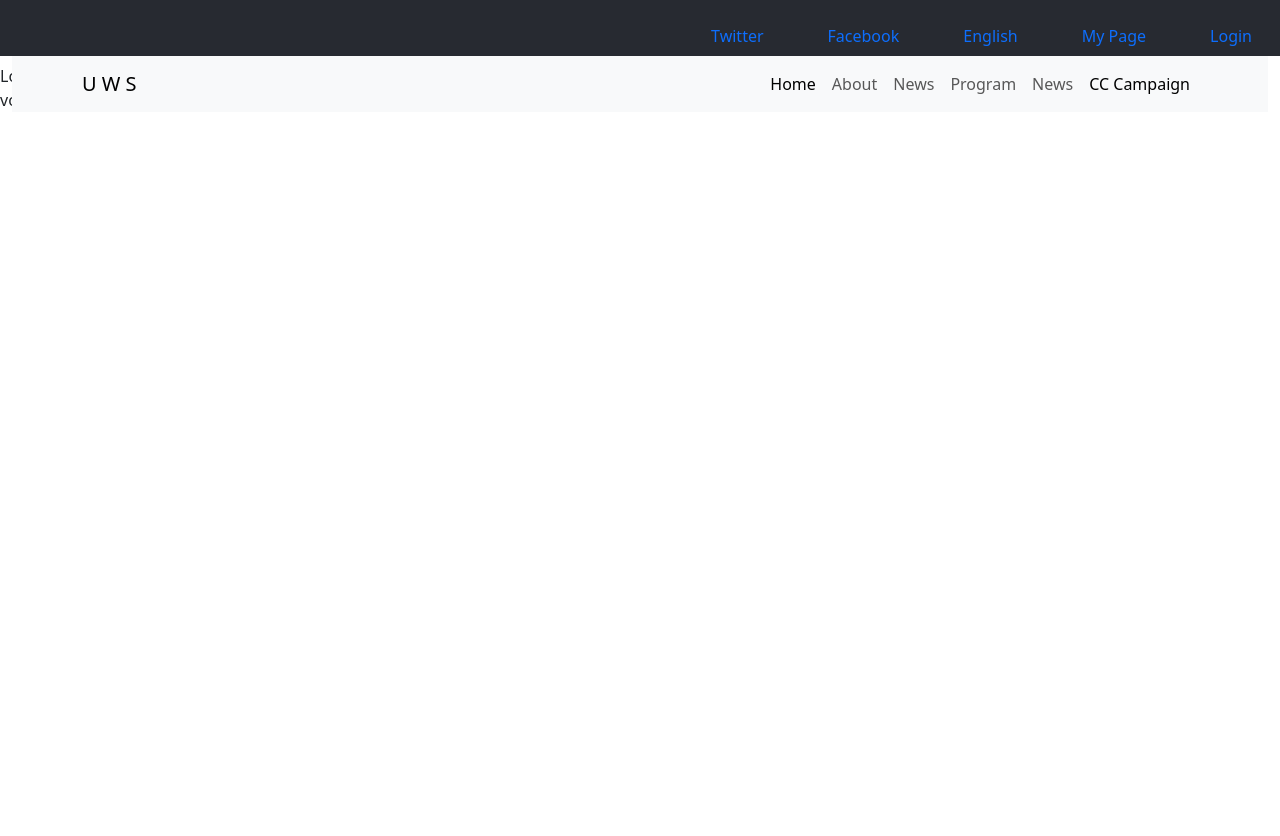
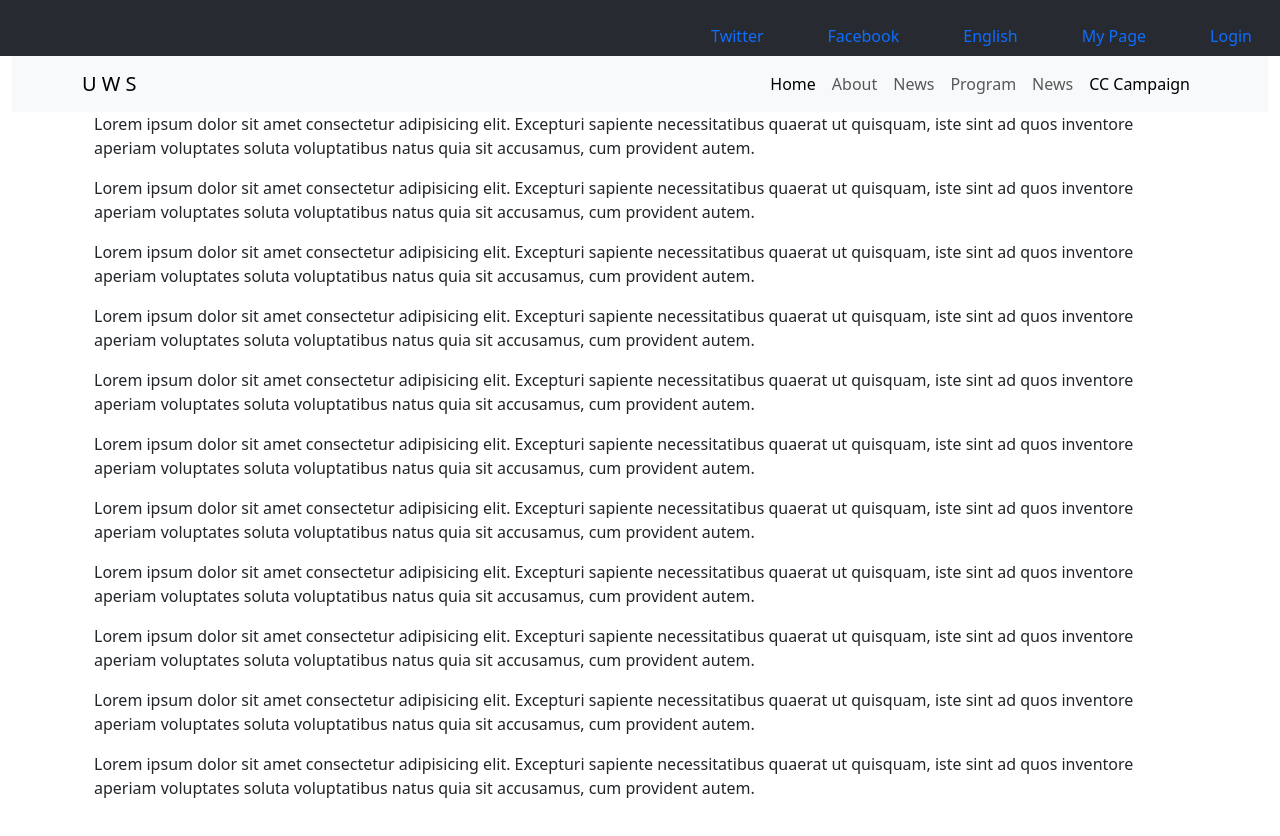
Before and after one commit to david-lafontant/united-world, a React (Create React App) app: page / in a window 1280 px wide. Shown: the top 836 px of the page. Before the commit the page ends 800 px from the top, so only its background shows below. Built offline with nearby package versions, Linux system fonts and the light colour scheme.

Commit message:
Add dummy coontent to Home view

```diff
--- a/src/pages/home/Home.jsx
+++ b/src/pages/home/Home.jsx
@@ -1,7 +1,9 @@
 import React from 'react';
+import Container from 'react-bootstrap/Container';
 
-const Home = () => (
-  <div>
+function Home() {
+  return (
+    <Container className="p-4 mt-4">
       <p>
         Lorem ipsum dolor sit amet consectetur adipisicing elit.
         Excepturi sapiente necessitatibus quaerat ut quisquam, iste sint
@@ -14,7 +16,68 @@ const Home = () => (
         ad quos inventore aperiam voluptates soluta voluptatibus
         natus quia sit accusamus, cum provident autem.
       </p>
-  </div>
+      <p>
+        Lorem ipsum dolor sit amet consectetur adipisicing elit.
+        Excepturi sapiente necessitatibus quaerat ut quisquam, iste sint
+        ad quos inventore aperiam voluptates soluta voluptatibus
+        natus quia sit accusamus, cum provident autem.
+      </p>
+      <p>
+        Lorem ipsum dolor sit amet consectetur adipisicing elit.
+        Excepturi sapiente necessitatibus quaerat ut quisquam, iste sint
+        ad quos inventore aperiam voluptates soluta voluptatibus
+        natus quia sit accusamus, cum provident autem.
+      </p>
+      <p>
+        Lorem ipsum dolor sit amet consectetur adipisicing elit.
+        Excepturi sapiente necessitatibus quaerat ut quisquam, iste sint
+        ad quos inventore aperiam voluptates soluta voluptatibus
+        natus quia sit accusamus, cum provident autem.
+      </p>
+      <p>
+        Lorem ipsum dolor sit amet consectetur adipisicing elit.
+        Excepturi sapiente necessitatibus quaerat ut quisquam, iste sint
+        ad quos inventore aperiam voluptates soluta voluptatibus
+        natus quia sit accusamus, cum provident autem.
+      </p>
+      <p>
+        Lorem ipsum dolor sit amet consectetur adipisicing elit.
+        Excepturi sapiente necessitatibus quaerat ut quisquam, iste sint
+        ad quos inventore aperiam voluptates soluta voluptatibus
+        natus quia sit accusamus, cum provident autem.
+      </p>
+      <p>
+        Lorem ipsum dolor sit amet consectetur adipisicing elit.
+        Excepturi sapiente necessitatibus quaerat ut quisquam, iste sint
+        ad quos inventore aperiam voluptates soluta voluptatibus
+        natus quia sit accusamus, cum provident autem.
+      </p>
+      <p>
+        Lorem ipsum dolor sit amet consectetur adipisicing elit.
+        Excepturi sapiente necessitatibus quaerat ut quisquam, iste sint
+        ad quos inventore aperiam voluptates soluta voluptatibus
+        natus quia sit accusamus, cum provident autem.
+      </p>
+      <p>
+        Lorem ipsum dolor sit amet consectetur adipisicing elit.
+        Excepturi sapiente necessitatibus quaerat ut quisquam, iste sint
+        ad quos inventore aperiam voluptates soluta voluptatibus
+        natus quia sit accusamus, cum provident autem.
+      </p>
+      <p>
+        Lorem ipsum dolor sit amet consectetur adipisicing elit.
+        Excepturi sapiente necessitatibus quaerat ut quisquam, iste sint
+        ad quos inventore aperiam voluptates soluta voluptatibus
+        natus quia sit accusamus, cum provident autem.
+      </p>
+      <p>
+        Lorem ipsum dolor sit amet consectetur adipisicing elit.
+        Excepturi sapiente necessitatibus quaerat ut quisquam, iste sint
+        ad quos inventore aperiam voluptates soluta voluptatibus
+        natus quia sit accusamus, cum provident autem.
+      </p>
+    </Container>
   );
+}
 
 export default Home;
```
Lines whose indentation alone changed are shown as unchanged.
